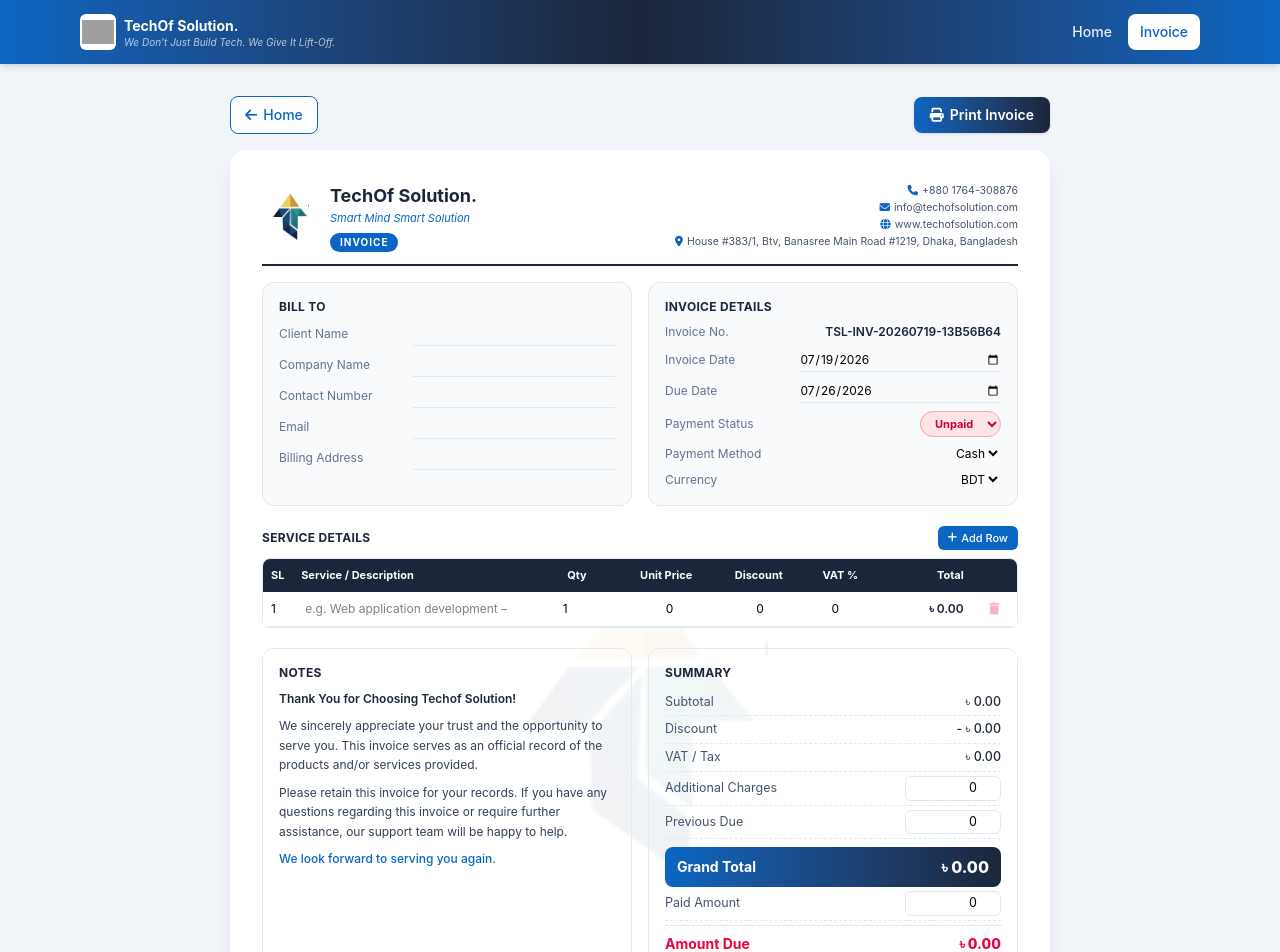
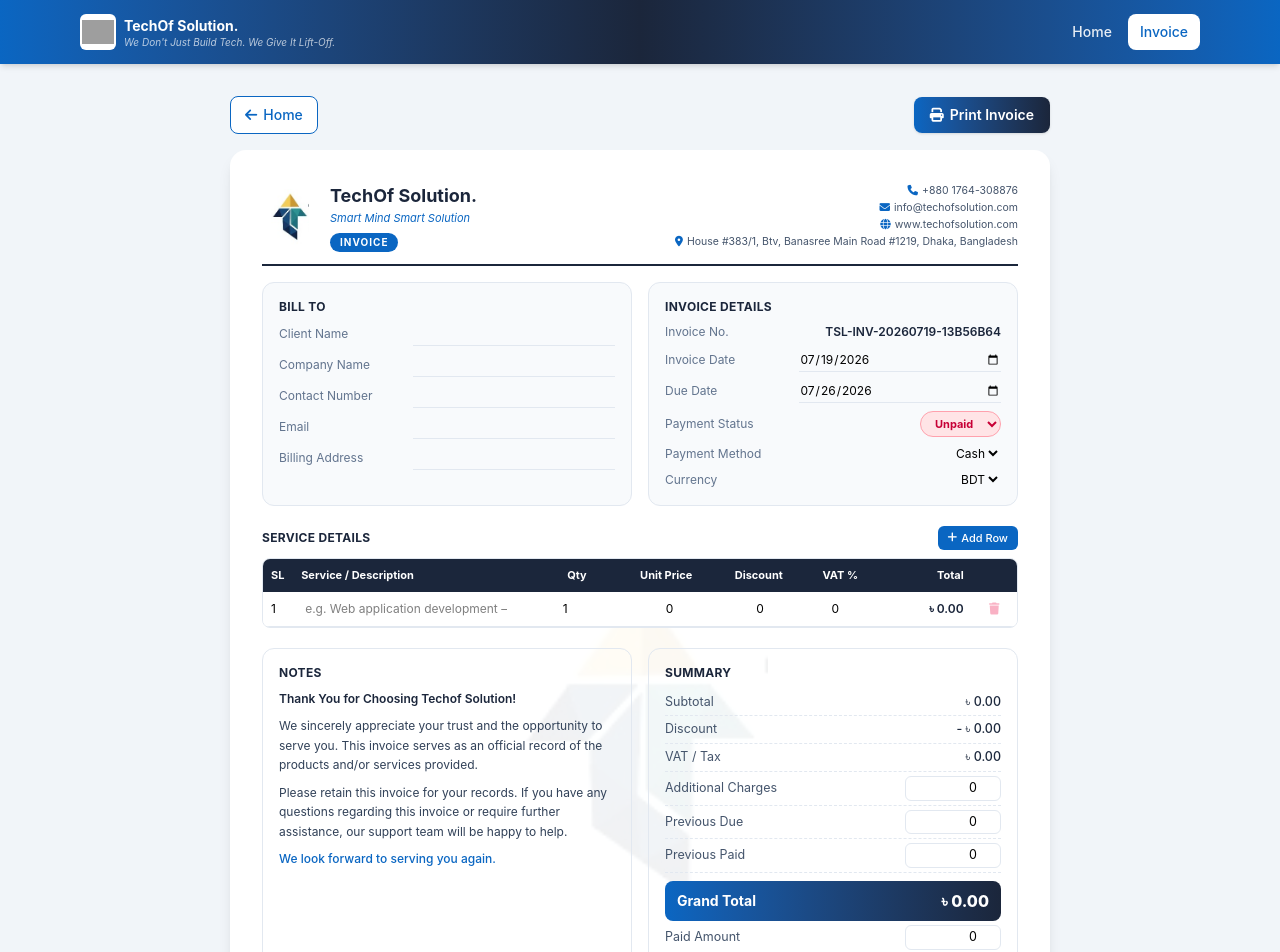
Before and after one commit to AbdullahAlNoman20/Techof-Solution, a React (Vite) app in the folder admin/: page /invoice in a window 1280 px wide. Shown: the top 952 px of the page. Built offline with nearby package versions, Linux system fonts and the light colour scheme; grey boxes are pictures that could not be loaded.

Commit message:
Previous paid

```diff
--- a/admin/src/Pages/Invoice/Invoice.jsx
+++ b/admin/src/Pages/Invoice/Invoice.jsx
@@ -87,6 +87,7 @@
   const [rows, setRows] = useState([emptyRow()]);
   const [additionalCharges, setAdditionalCharges] = useState(0);
   const [previousDue, setPreviousDue] = useState(0);
+  const [previousPaid, setPreviousPaid] = useState(0);
   const [paidAmount, setPaidAmount] = useState(0);
   const [notes, setNotes] = useState(
     "Thank you for choosing TechOf Solution.\nPayment should be completed before the due date.\nThis invoice is system generated.",
@@ -130,9 +131,10 @@
     return total > 0 ? total : 0;
   }, [subtotal, totalDiscount, totalVat, additionalCharges, previousDue]);
   const amountDue = useMemo(() => {
-    const due = grandTotal - clampNumber(paidAmount);
+    const due =
+      grandTotal - clampNumber(paidAmount) - clampNumber(previousPaid);
     return due > 0 ? due : 0;
-  }, [grandTotal, paidAmount]);
+  }, [grandTotal, paidAmount, previousPaid]);
 
   const amountInWords = useMemo(
     () =>
@@ -625,6 +627,11 @@
               value={previousDue}
               onChange={(v) => setPreviousDue(clampNumber(v))}
             />
+            <SummaryEditLine
+              label="Previous Paid"
+              value={previousPaid}
+              onChange={(v) => setPreviousPaid(clampNumber(v))}
+            />
             <div className="flex justify-between items-center py-2 mt-2 rounded-lg bg-gradient-to-r from-[#0A66C2] to-[#1B263B] text-white px-3">
               <span className="text-sm font-bold">Grand Total</span>
               <span className="text-base font-extrabold">
```
